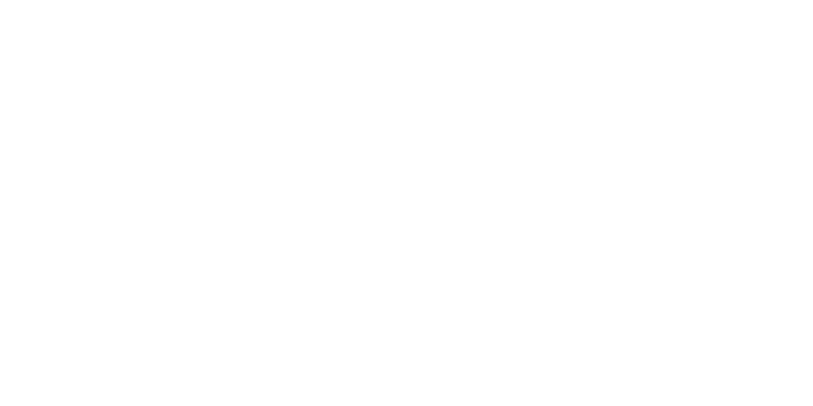
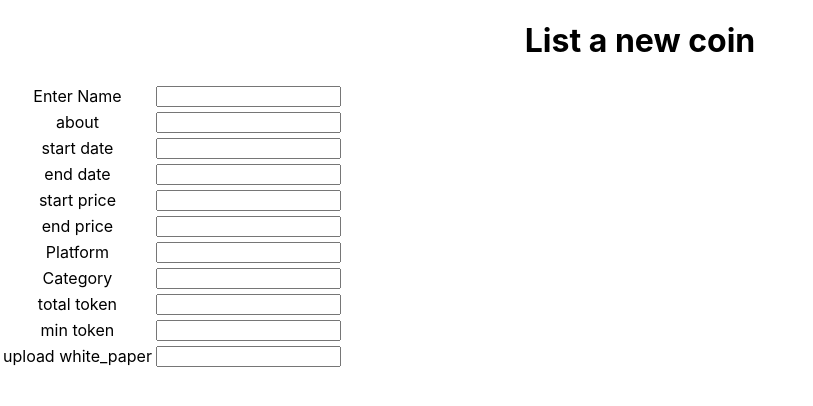
Before and after one commit to hackathonCoinDCX/ico, a React (Create React App) app: page /AddCoin in a window 1280 px wide. Before the commit this address had no page. Shown: the top 406 px of the page, without its empty margins (0-813 px from the left). Built offline with nearby package versions, Linux system fonts and the light colour scheme.

Commit message:
addcoin + available coin + dev dahboard

```diff
--- a/src/App.js
+++ b/src/App.js
@@ -7,6 +7,8 @@ import LoginIn from './components/LoginIn'
 import Coin from './components/Coin'
 import { BrowserRouter, Route, Routes } from "react-router-dom";
 import AvailableCoinForm from './components/AvailableBuyCoin';
+import DevDashboard from './components/DevDashboard';
+import AddCoin from './components/AddCoin';
 
 function App() {
   return (
@@ -20,6 +22,8 @@ function App() {
         <Route exact path="/SignUpIn" element={<SignUpIn/>}/>
         <Route exact path="/Coin/:Id" element={<Coin/>}/>
         <Route exact path="/AvailableCoinForm" element={<AvailableCoinForm/>}/>
+        <Route exact path="/DevDashboard" element={<DevDashboard/>}/>
+        <Route exact path="/AddCoin" element={<AddCoin/>}/>
       </Routes>
       </BrowserRouter>
     </div>
--- /dev/null
+++ b/src/components/AddCoin.js
@@ -0,0 +1,91 @@
+import React from "react";
+
+class AddCoin extends React.Component {
+  constructor(props) {
+    super(props);
+    this.state = {
+
+    };
+  }
+  handleChange = (event) => {
+    // alert(event.target.value)
+    this.setState({ [event.target.name]: event.target.value });
+  };
+  handleQuantityChange(event) {}
+
+  componentDidMount() {
+  }
+
+  handleSubmit = (event) => {
+    console.log("request success");
+    console.log(event);
+    event.preventDefault();
+  };
+
+
+  render() {
+    // const { DataisLoaded, selectedCoin } = this.state;
+    // if (!DataisLoaded)
+    //   return (
+    //     <div>
+    //       <h1> Pleses wait some time.... </h1>{" "}
+    //     </div>
+    //   );
+
+    return (
+      <div>
+        <h1>List a new coin</h1>
+        <form>
+            <table>
+                <tr>
+                    <td>Enter Name</td>
+                    <td><input type='string'></input></td>
+                </tr>
+                <tr>
+                    <td>about</td>
+                    <td><input type='string'></input></td>
+                </tr>
+                <tr>
+                    <td>start date</td>
+                    <td><input type='string'></input></td>
+                </tr>
+                <tr>
+                    <td>end date</td>
+                    <td><input type='string'></input></td>
+                </tr>
+                <tr>
+                    <td>start price</td>
+                    <td><input type='string'></input></td>
+                </tr>
+                <tr>
+                    <td>end price</td>
+                    <td><input type='string'></input></td>
+                </tr>
+                <tr>
+                    <td>Platform</td>
+                    <td><input type='string'></input></td>
+                </tr>
+                <tr>
+                    <td>Category</td>
+                    <td><input type='string'></input></td>
+                </tr>
+                <tr>
+                    <td>total token</td>
+                    <td><input type='string'></input></td>
+                </tr>
+                <tr>
+                    <td>min token</td>
+                    <td><input type='string'></input></td>
+                </tr>
+                <tr>
+                    <td>upload white_paper</td>
+                    <td><input type='string'></input></td>
+                </tr>
+            </table>
+        </form>
+
+      </div>
+    );
+  }
+}
+export default AddCoin;
--- a/src/components/AvailableBuyCoin.js
+++ b/src/components/AvailableBuyCoin.js
@@ -1,25 +1,14 @@
 import React from "react";
-import { axios } from "axios";
 
 class AvailableCoinForm extends React.Component {
   constructor(props) {
     super(props);
     this.state = {
-      //   coinName: "",
-      //   about: "",
-      //   startDate: new Date(),
-      //   endDate: new Date(),
-      //   platform: "",
-      //   category: "",
-      //   totalcoins: 0,
-      //   minQuantity: 3,
-      //   white_paper: "",
-      //   priceRangeMin: 0,
-      //   priceRangeMax: 1000,
       selectedCoin: null,
       bid_quantity: 0,
       bid_price: 0,
-      id:2
+      id:2,
+      status: ''
     };
   }
   handleChange = (event) => {
@@ -33,8 +22,9 @@ class AvailableCoinForm extends React.Component {
       .then((res) => res.json())
       .then((json) => {
         this.setState({
-
           selectedCoin: json,
+        //   status: json.status,
+        status: 'active',
           DataisLoaded: true,
         });
         console.log(...json);
@@ -48,6 +38,46 @@ class AvailableCoinForm extends React.Component {
     console.log(event);
     event.preventDefault();
   };
+
+  renderForm(selectedCoin){
+    return (
+        <form className="form-horizontal" onSubmit={this.handleSubmit}>
+          <div class="form-group">
+            <label for="">Enter quantity </label>
+            <input
+              type="number"
+              id="total-price"
+              min={selectedCoin[0].min_tokens}
+
+              placeholder={"more than " + selectedCoin[0].min_tokens}
+              onChange={this.handleQuantityChange.bind(this)}
+            />
+          </div>
+          <div class="form-group">
+            <label>Enter Price</label>
+            <input
+              type="number"
+              className="price-range"
+              id="total-price1"
+              min={selectedCoin[0].start_price}
+              max={selectedCoin[0].end_price}
+              placeholder={
+                selectedCoin[0].start_price + "-" + selectedCoin[0].end_price
+              }
+              onChange={this.handleQuantityChange.bind(this)}
+            />
+          </div>
+          <div class="form-group">
+            <input type="submit" value="Submit" />
+          </div>
+        </form>
+    );
+  }
+
+  rendorNotActive(status){
+    if (status === 'upcoming') return(<div>Please be patient</div>);
+    else return (<div> You're late</div>)
+  }
 
   render() {
     const { DataisLoaded, selectedCoin } = this.state;
@@ -88,36 +118,24 @@ class AvailableCoinForm extends React.Component {
         <div>
           white paper : <span>{selectedCoin[0].white_paper}</span>
         </div>
+        {/* <div>{this.renderForm(selectedCoin)}</div> */}
 
-        <form className="form-horizontal" onSubmit={this.handleSubmit}>
-          <div class="form-group">
-            <label for="">Enter quantity </label>
-            <input
-              type="number"
-              id="total-price"
-              min={selectedCoin[0].min_tokens}
-              placeholder={"more than " + selectedCoin[0].min_tokens}
-              onChange={this.handleQuantityChange.bind(this)}
-            />
-          </div>
-          <div class="form-group">
-            <label>Enter Price</label>
-            <input
-              type="number"
-              className="price-range"
-              id="total-price1"
-              min={selectedCoin[0].start_price}
-              max={selectedCoin[0].end_price}
-              placeholder={
-                selectedCoin[0].start_price + "-" + selectedCoin[0].end_price
-              }
-              onChange={this.handleQuantityChange.bind(this)}
-            />
-          </div>
-          <div class="form-group">
-            <input type="submit" value="Submit" />
-          </div>
-        </form>
+       <div>{(this.state.status === 'active') ?  (this.render(selectedCoin)): (this.rendorNotActive(this.state.status))}</div>
+
+        {/* <div>
+            {if(this.state.status === 'active') {
+                this.renderForm(selectedCoin)
+            }}
+        </div> */}
+
+        {/* if(this.state.status === 'active'){
+            renderForm();
+        } else if(this.state.status === 'upcoming'){
+            // render upcoming
+            renderUpcomingComponent();
+        } */}
+
+
       </div>
     );
   }
--- /dev/null
+++ b/src/components/DevDashboard.js
@@ -0,0 +1,101 @@
+import React from "react";
+import HomePageTable from "./HomePageTable";
+import {
+    useLocation,
+    useNavigate,
+    useParams
+  } from "react-router-dom";
+  import { Link} from "react-router-dom";
+
+function withRouter(Component) {
+    function ComponentWithRouterProp(props) {
+      let location = useLocation();
+      let navigate = useNavigate();
+      let params = useParams();
+      return (
+        <Component
+          {...props}
+          router={{ location, navigate, params }}
+        />
+      );
+    }
+
+    return ComponentWithRouterProp;
+  }
+
+class DevDashboard extends React.Component {
+  constructor(props) {
+    super(props);
+    this.state = {
+      UserName: "Sachin",
+      coinlist: null,
+      devID: 1,
+    };
+  }
+  handleChange = (event) => {
+    this.setState({ [event.target.name]: event.target.value });
+  };
+
+
+  componentDidMount() {
+    fetch(`http://127.0.0.1:3001/user/`)
+      .then((res) => res.json())
+      .then((json) => {
+        this.setState({
+          coinlist: json,
+          DataisLoaded: true,
+        });
+        // console.log(...json);
+        // console.log(this.state.selectedCoin);
+      });
+  }
+
+  handleSubmit = (event) => {
+//    navigate('/AddCoin');
+
+  };
+
+
+  render() {
+    // const { DataisLoaded, selectedCoin } = this.state;
+    // if (!DataisLoaded)
+    //   return (
+    //     <div>
+    //       <h1> Pleses wait some time.... </h1>{" "}
+    //     </div>
+    //   );
+    // const { DataisLoaded, coinlist } = this.state;
+    // if (!DataisLoaded) return <div>
+    //     <h1> Pleses wait some time.... </h1> </div> ;
+    var mock = [
+      {
+        devID: 5,
+        about: "abouttest",
+        start_date: null,
+        end_date: null,
+        start_price: 0,
+        end_price: 10,
+        platform: "",
+        category: "",
+        total_tokens: 0,
+        min_tokens: 0,
+        white_paper: "white ppp",
+      },
+    ];
+
+    return (
+
+      <div>
+        <h1> Welcome to DevDashboard {this.state.UserName}</h1>
+        <div>
+          <HomePageTable listiteam={mock} tablerowlink={""} />
+        </div>
+        <Link to={{pathname: "/AddCoin", param1: "Par1" }}>
+        <button >Add New Coin</button>
+            </Link>
+        {/* <button onClick={this.handleSubmit}>Add New Coin</button> */}
+      </div>
+    );
+  }
+}
+export default withRouter(DevDashboard);
```
